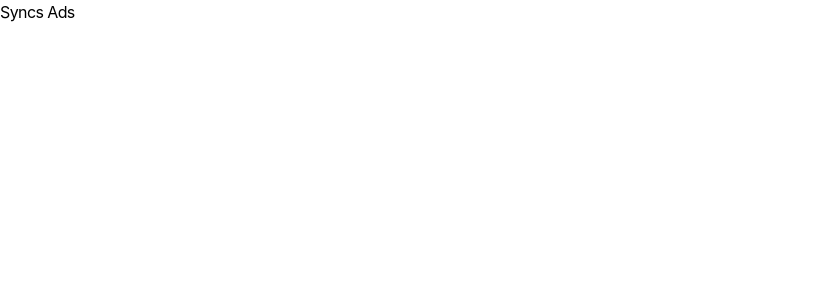
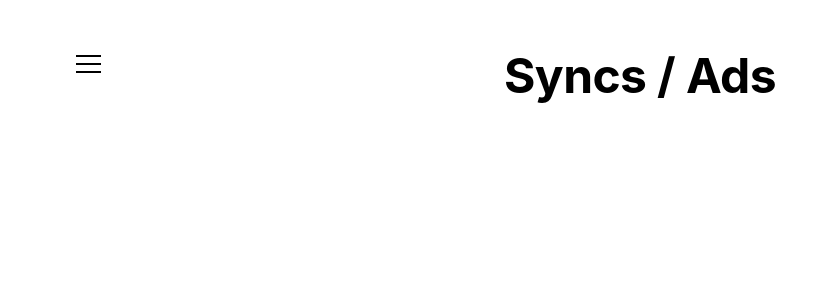
Before and after one commit to michaelgcord/hxns, a React (Vite) app: page /syncs-ads in a window 1280 px wide. Shown: the top 300 px of the page, without its empty margins (0-837 px from the left). Built offline with nearby package versions, Linux system fonts and the light colour scheme.

Commit message:
finish discography page

```diff
--- a/src/components/NavMenu.tsx
+++ b/src/components/NavMenu.tsx
@@ -26,7 +26,7 @@ const NavMenu = () => {
                         <Link to="/experiences">Experiences</Link>
                     </div>
                     <div className='nav-item'>
-                        <Link to="/syncs-ads">Syncs</Link>
+                        <Link to="/syncs-ads">Syncs / Ads</Link>
                     </div>
                   </div>
                 : <></>
--- a/src/pages/Discography.tsx
+++ b/src/pages/Discography.tsx
@@ -1,6 +1,19 @@
+import NavMenu from "../components/NavMenu"
+
 const Discography = () => {
     return (
-        <div>Discography</div>
+        <div className="main-container">
+            <NavMenu></NavMenu>
+            <div style={{fontSize: '48px', fontWeight: '700', margin: '20px 0 30px'}}>Discography</div>
+            <div style={{display: 'flex', alignItems: 'center', justifyContent: 'center'}}>
+                <div style={{height: '600px', width: '500px', padding: '10px'}}>
+                    <iframe src="https://open.spotify.com/embed/playlist/37i9dQZF1EFHfs6M9G6RmO?utm_source=generator&theme=0" width="100%" height="100%" frameBorder="0" allow="autoplay; clipboard-write; encrypted-media; fullscreen; picture-in-picture" loading="lazy"></iframe>
+                </div>
+                <div style={{height: '600px', width: '500px', padding: '10px'}}>
+                    <iframe width="100%" height="100%" allow="autoplay" src="https://w.soundcloud.com/player/?url=https%3A//api.soundcloud.com/playlists/1975364548&color=%23ff5500&auto_play=false&hide_related=false&show_comments=true&show_user=true&show_reposts=false&show_teaser=true"></iframe>
+                </div>
+            </div>
+        </div>
     )
 }
 
--- a/src/pages/SyncsAds.tsx
+++ b/src/pages/SyncsAds.tsx
@@ -1,7 +1,11 @@
+import NavMenu from "../components/NavMenu"
+
 const SyncsAds = () => {
     return (
-        <div>
-            Syncs Ads
+        <div className="main-container">
+            <NavMenu/>
+            <div style={{fontSize: '48px', fontWeight: '700', margin: '20px 0 30px'}}>Syncs / Ads</div>
+
         </div>
     )
 }
```
